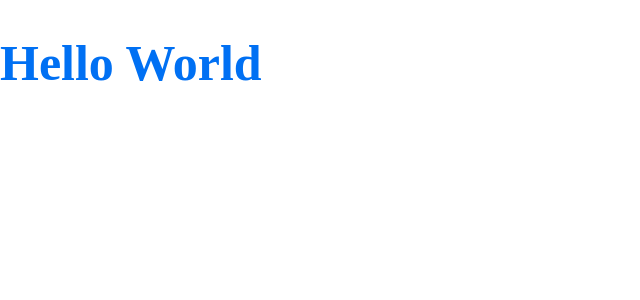
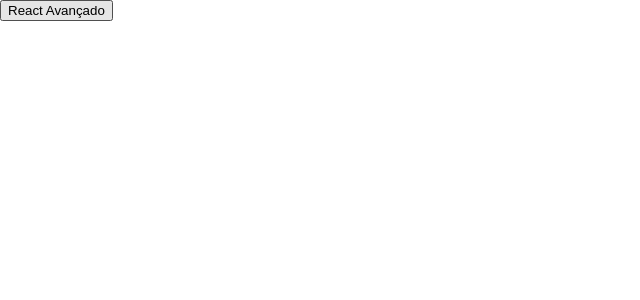
Before and after one commit to wellingtondw/move-it, a Next.js app: page / in a window 1280 px wide. Shown: the top 300 px of the page, without its empty margins (0-640 px from the left). Built offline with nearby package versions, Linux system fonts and the light colour scheme.

Commit message:
add react testing library and first test

```diff
--- a/package.json
+++ b/package.json
@@ -6,7 +6,8 @@
     "dev": "next dev",
     "build": "next build",
     "start": "next start",
-    "test": "jest"
+    "test": "jest",
+    "test:watch": "yarn test --watch"
   },
   "dependencies": {
     "next": "10.0.7",
@@ -16,6 +17,8 @@
   },
   "devDependencies": {
     "@babel/preset-typescript": "^7.13.0",
+    "@testing-library/jest-dom": "^5.11.9",
+    "@testing-library/react": "^11.2.5",
     "@types/jest": "^26.0.20",
     "@types/node": "^14.14.31",
     "@types/react": "^17.0.2",
--- /dev/null
+++ b/src/components/Button/index.tsx
@@ -0,0 +1,7 @@
+const Button = () => (
+  <button>
+    React Avançado
+  </button>
+)
+
+export default Button
--- a/pages/index.tsx
+++ b/src/pages/index.tsx
@@ -1,4 +1,6 @@
 import styled from 'styled-components'
+
+import Button from '../components/Button'
 
 const Title = styled.h1`
   font-size: 50px;
@@ -6,5 +8,5 @@ const Title = styled.h1`
 `
 
 export default function Home() {
-  return <Title>Hello World</Title>
+  return <Button />
 }
```
Also changed, not shown: src/components/Button/test.tsx (added, +15 -0 lines), .jest/setup.ts, src/pages/_app.tsx (renamed from pages/_app.tsx), src/pages/_document.tsx (renamed from pages/_document.tsx), 2 other files (tests, documents, lock files or other folders).
